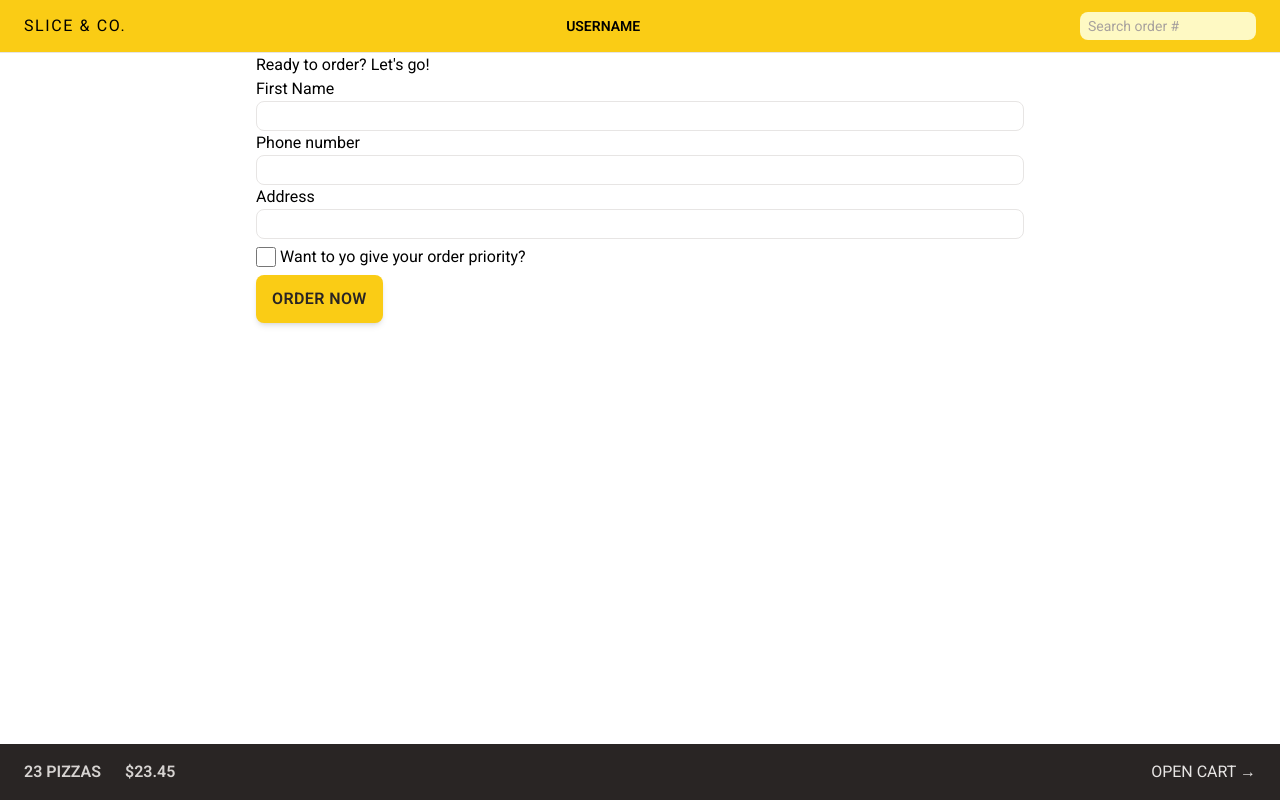
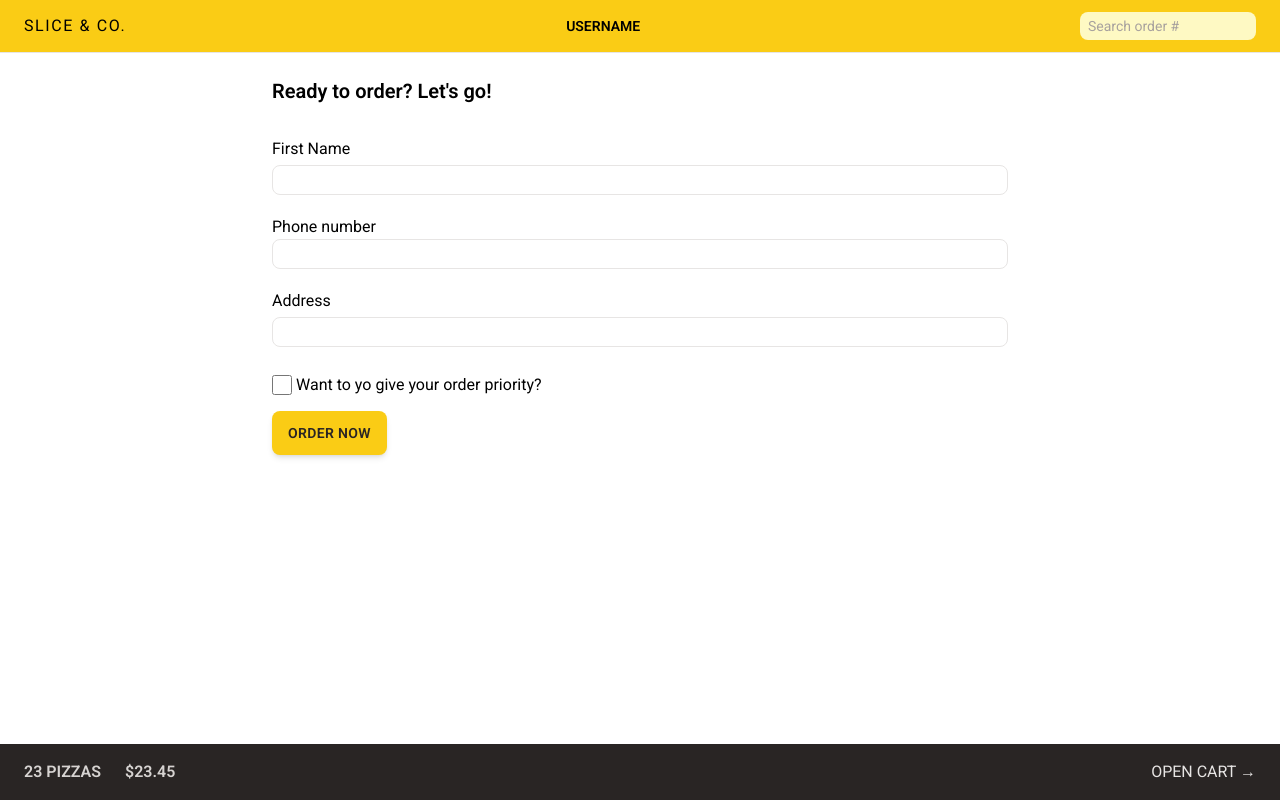
Before and after one commit to Brenotardelli/Slice-Co, a React (Vite) app: page /order/new in a window 1280 px wide. Built offline with nearby package versions, Linux system fonts and the light colour scheme.

Commit message:
adding styles on components

```diff
--- a/src/features/order/CreateOrder.jsx
+++ b/src/features/order/CreateOrder.jsx
@@ -39,24 +39,26 @@ function CreateOrder() {
   const cart = fakeCart;
 
   return (
-    <div>
-      <h2>Ready to order? Let's go!</h2>
+    <div className="px-4 py-6">
+      <h2 className="mb-8 text-xl font-semibold">Ready to order? Let's go!</h2>
 
       <Form method="POST">
-        <div>
+        <div className="mb-5 flex flex-col gap-1">
           <label>First Name</label>
           <input className="input" type="text" name="customer" required />
         </div>
 
         <div>
           <label>Phone number</label>
-          <div>
+          <div className="mb-5 flex flex-col gap-1">
             <input className="input" type="tel" name="phone" required />
+            {formErrors?.phone && (
+              <p className="mt-1 text-xs text-red-600">{formErrors.phone}</p>
+            )}
           </div>
-          {formErrors?.phone && <p>{formErrors.phone}</p>}
         </div>
 
-        <div>
+        <div className="mb-5 flex flex-col gap-1">
           <label>Address</label>
           <div>
             <input className="input" type="text" name="address" required />
@@ -75,7 +77,7 @@ function CreateOrder() {
           <label htmlFor="priority">Want to yo give your order priority?</label>
         </div>
 
-        <div>
+        <div className="mt-2">
           <input type="hidden" name="cart" value={JSON.stringify(cart)} />
           <Button disabled={isSubmitting} type="primary">
             {isSubmitting ? "Processing order..." : "Order Now"}
--- a/src/ui/Button.jsx
+++ b/src/ui/Button.jsx
@@ -6,12 +6,12 @@ export default function Button({ children, disabled, to, type }) {
     "inline-block rounded-lg bg-yellow-400 px-4 py-3 font-semibold uppercase tracking-wide text-stone-800 shadow-md transition-colors duration-300 hover:bg-yellow-300 focus:outline-none focus:ring focus:ring-yellow-300 focus:ring-offset-2 disabled:cursor-not-allowed";
 
   const base =
-    "inline-block rounded-lg bg-yellow-400 font-semibold uppercase tracking-wide text-stone-800 shadow-md transition-colors duration-300 hover:bg-yellow-300 focus:outline-none focus:ring focus:ring-yellow-300 focus:ring-offset-2 disabled:cursor-not-allowed";
+    "inline-block text-sm rounded-lg bg-yellow-400 font-semibold uppercase tracking-wide text-stone-800 shadow-md transition-colors duration-300 hover:bg-yellow-300 focus:outline-none focus:ring focus:ring-yellow-300 focus:ring-offset-2 disabled:cursor-not-allowed";
 
   const styles = {
     primary: base + " px-4 py-3",
     secondary:
-      "inline-block border-2 border-stone-300  rounded-lg font-semibold uppercase tracking-wide text-stone-500 shadow-md transition-colors duration-300 hover:bg-stone-100 focus:outline-none focus:ring focus:ring-stone-700 focus:ring-offset-2 px-4 py-2.5 disabled:cursor-not-allowed",
+      "inline-block text-sm border-2 border-stone-300  rounded-lg font-semibold uppercase tracking-wide text-stone-500 shadow-md transition-colors duration-300 hover:bg-stone-100 focus:outline-none focus:ring focus:ring-stone-700 focus:ring-offset-2 px-4 py-2.5 disabled:cursor-not-allowed",
     small: base + " p-2 text-xs",
   };
 
```
Also changed, not shown: index.html (+2 -1 lines).
